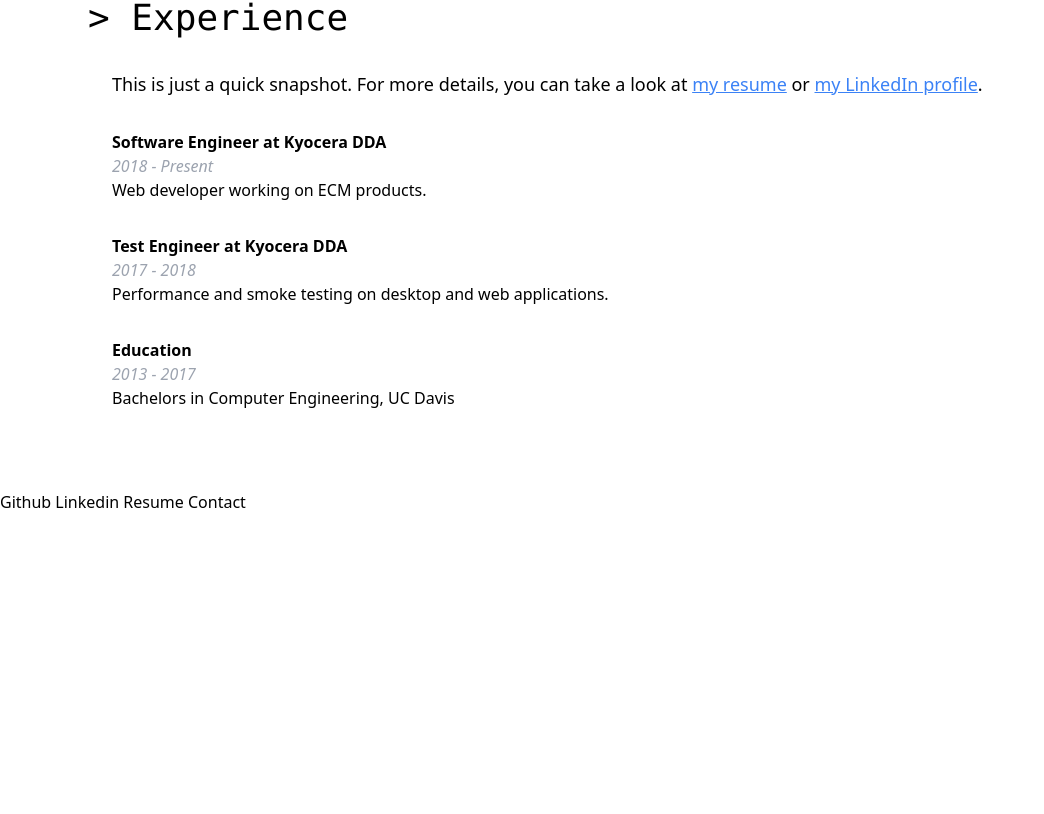
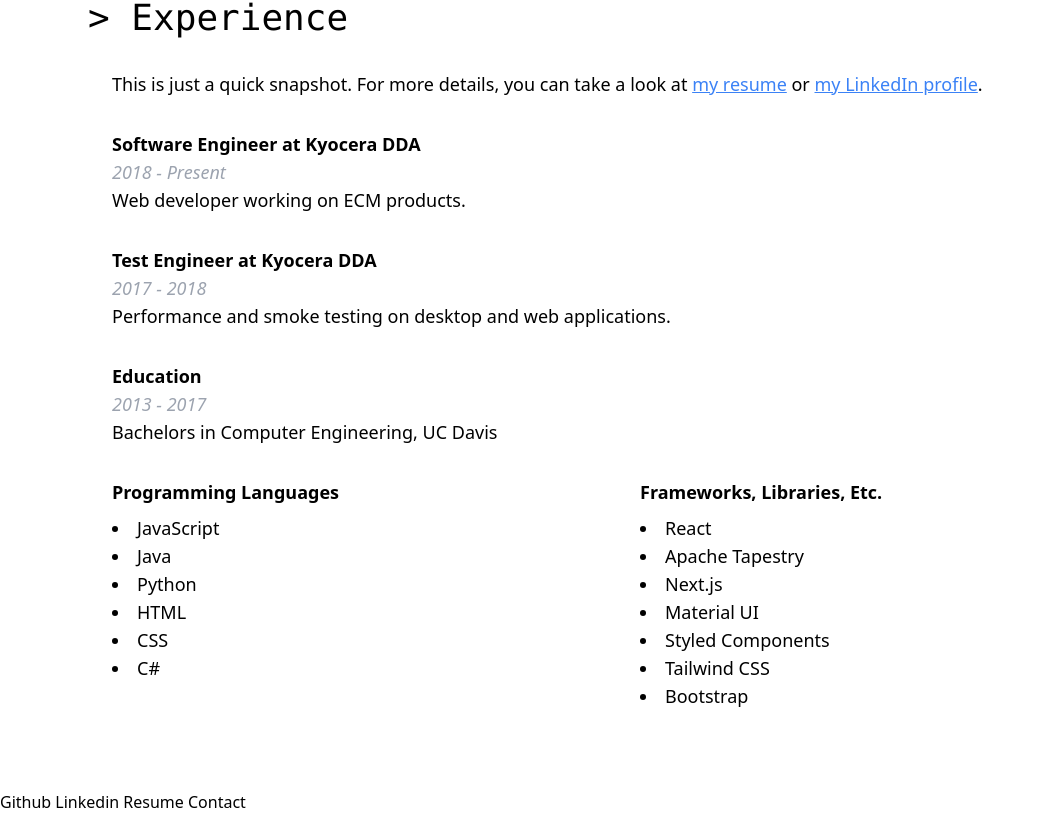
Before and after one commit to lucask95/lucask95.github.io-source, a React (Create React App) app: page / in a window 1280 px wide. Shown: the part 1976-2790 px from the top of the page, without its empty margins (0-1044 px from the left). Before the commit the page ends 2490 px from the top, so only its background shows below. Built offline with nearby package versions, Linux system fonts and the light colour scheme.

Commit message:
Update experience w/ languages + frameworks

```diff
--- a/src/sections/ExperienceSection.js
+++ b/src/sections/ExperienceSection.js
@@ -20,6 +20,18 @@
   },
 ];
 
+const languages = ["JavaScript", "Java", "Python", "HTML", "CSS", "C#"];
+
+const frameworks = [
+  "React",
+  "Apache Tapestry",
+  "Next.js",
+  "Material UI",
+  "Styled Components",
+  "Tailwind CSS",
+  "Bootstrap",
+];
+
 export default function ExperienceSection() {
   return (
     <SectionLayout header='Experience'>
@@ -38,12 +50,32 @@
         .
       </p>
       {experienceItems.map((item) => (
-        <div>
+        <div className='text-lg'>
           <p className='font-bold'>{item.title}</p>
           <p className='text-gray-400 italic'>{item.date}</p>
           <p>{item.description}</p>
         </div>
       ))}
+
+      <div className='text-lg grid grid-cols-2'>
+        <div>
+          <h4 className='font-bold mb-2'>Programming Languages</h4>
+          <ul className='list-disc list-inside'>
+            {languages.map((item) => (
+              <li>{item}</li>
+            ))}
+          </ul>
+        </div>
+
+        <div>
+          <h4 className='font-bold mb-2'>Frameworks, Libraries, Etc.</h4>
+          <ul className='list-disc list-inside'>
+            {frameworks.map((item) => (
+              <li>{item}</li>
+            ))}
+          </ul>
+        </div>
+      </div>
     </SectionLayout>
   );
 }
```
Also changed, not shown: 1 other file (tests, documents, lock files or other folders).
